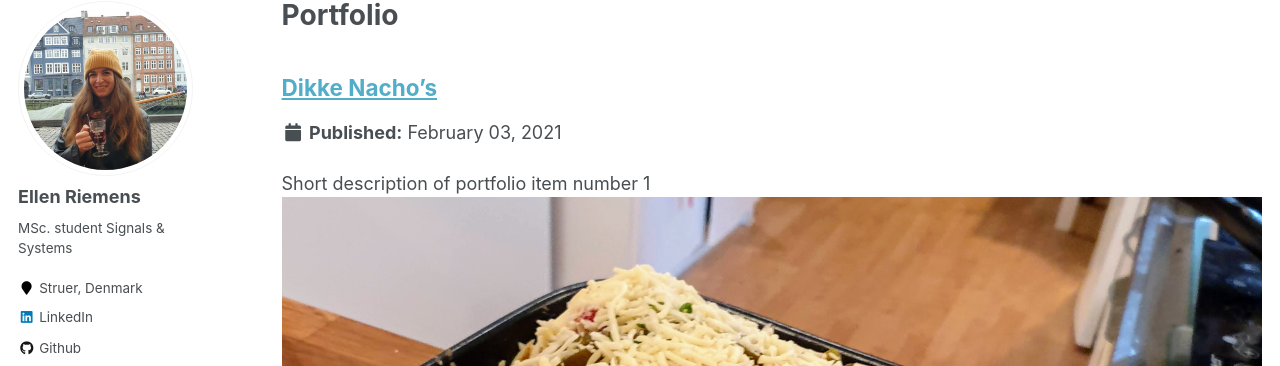
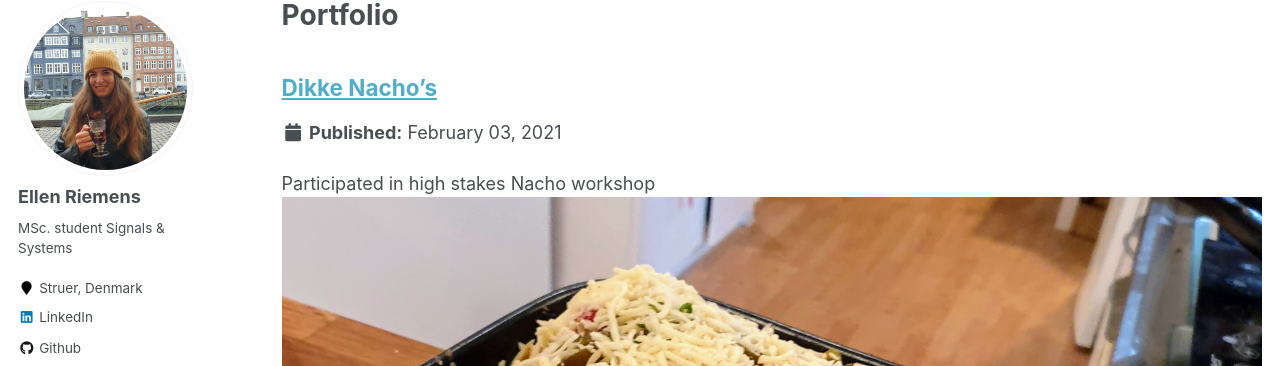
Before and after one commit to h0uter/old-portfolio, a Jekyll site: the page built from _pages/portfolio.html, in a window 1280 px wide and 1259 px high. Shown: the part 117-483 px from the top of the window. Built offline with Jekyll 4.4.1, drawn with Linux system fonts in a browser that asks for light colours.

Commit message:
updoot port

```diff
--- a/_portfolio/portfolio-1.md
+++ b/_portfolio/portfolio-1.md
@@ -1,6 +1,6 @@
 ---
 title: "Dikke Nacho's"
-excerpt: "Short description of portfolio item number 1<br/><img src='/images/nacho.jpg'>"
+excerpt: "Participated in high stakes Nacho workshop<br/><img src='/images/nacho.jpg'>"
 collection: portfolio
 ---
 
```
